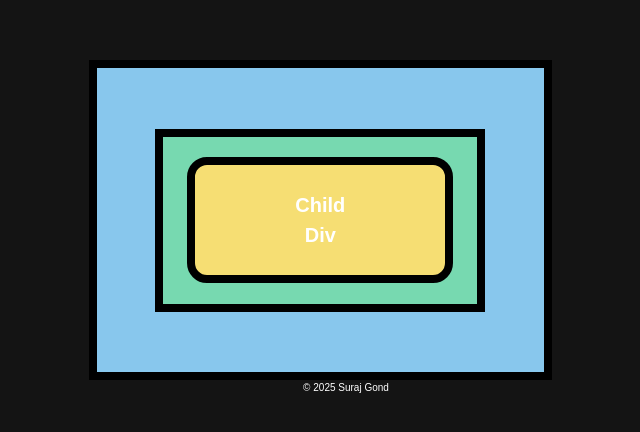
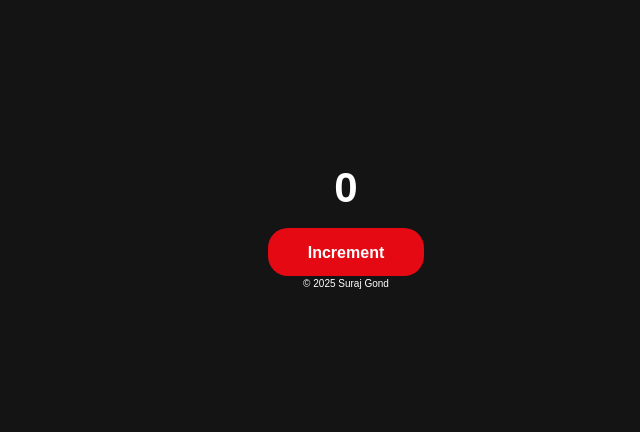
Before and after one commit to surajgond07/my-first-react, a React (Vite) app: page / in a window 1280 px wide. Shown: the part 172-604 px from the top of the page, without its empty margins (294-934 px from the left). Built offline with nearby package versions, Linux system fonts and the light colour scheme.

Commit message:
useState Complete

```diff
--- a/src/App.jsx
+++ b/src/App.jsx
@@ -4,9 +4,7 @@
 import NetflixSeries, { Header, Footer } from './components/NetFlixSeries';
 // import "./components/Netflix.css";
 import'./components/Netflix.module.css';
-// import { Eventhandling } from './components/Eventhandlin';
-// import{EventProps} from './components/EventProps';
-import {EventPropagation} from './components/EventPropagation';
+import {State} from "./components/hooks/State";
 
 export default function App() {
   return (
@@ -21,7 +19,8 @@
       </main> */}
         {/* <Eventhandling/> */}
        {/* <EventProps/> */}
-       <EventPropagation />
+       <State />
+
       <Footer />
     </section>
     </>
--- a/src/components/EV.css
+++ b/src/components/EV.css
@@ -11,6 +11,9 @@
   display: flex;
   justify-content: center;
   align-items: center;
+}
+h1 {
+  color: #ffffff;
 }
 
 /* Parent Div (Middle Green Box) */
--- /dev/null
+++ b/src/components/hooks/State.jsx
@@ -0,0 +1,18 @@
+
+import {useState} from "react";
+export const State = () =>{
+
+    const [count, setCount]= useState(0);
+    const handleButtonClick =() =>{
+        setCount(() => count +1);
+    }
+    console.log(count);
+
+
+    return (
+        <>
+        <h1>{count}</h1>
+        <button onClick={handleButtonClick} >Increment</button>
+        </>
+    );
+};
--- a/src/index.css
+++ b/src/index.css
@@ -76,6 +76,7 @@
   font-size: 4.2rem;
   line-height: 1.1;
   color: var(--h-color);
+  color: #ffffff;
 }
 /* h1 {
   font-size: clamp(1.5rem, 2vw + 1rem, 3rem);
```
